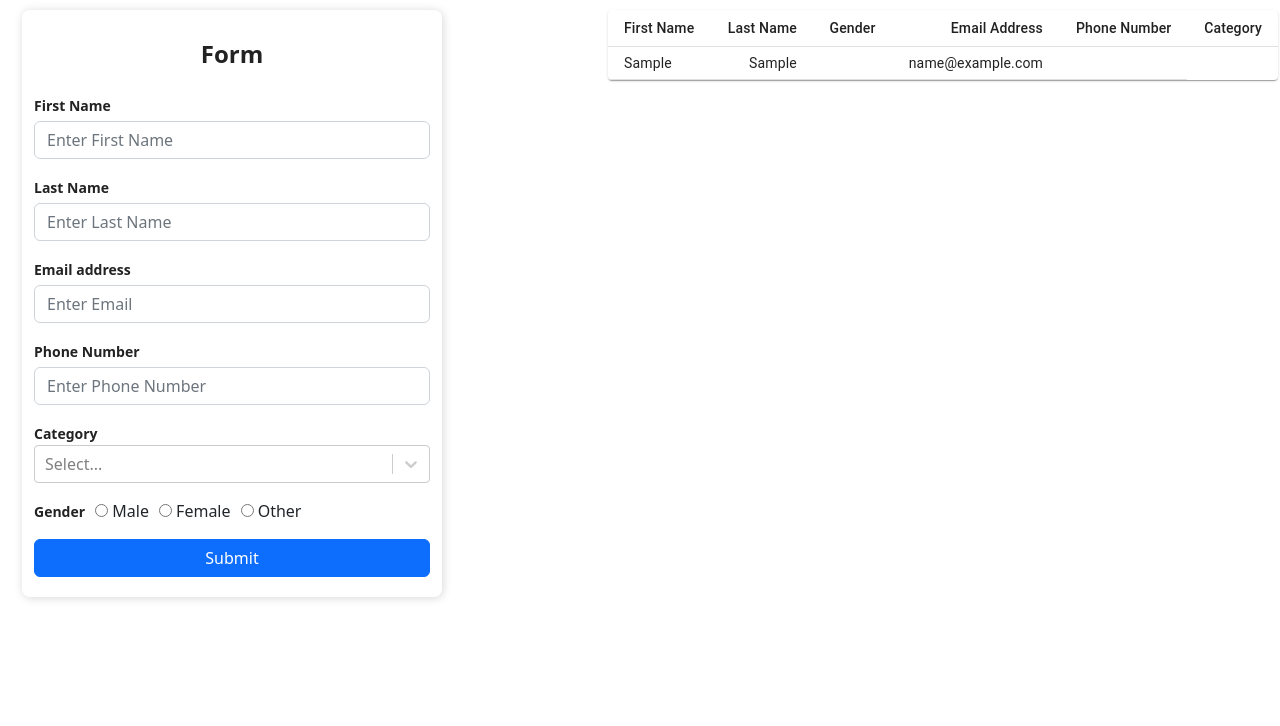
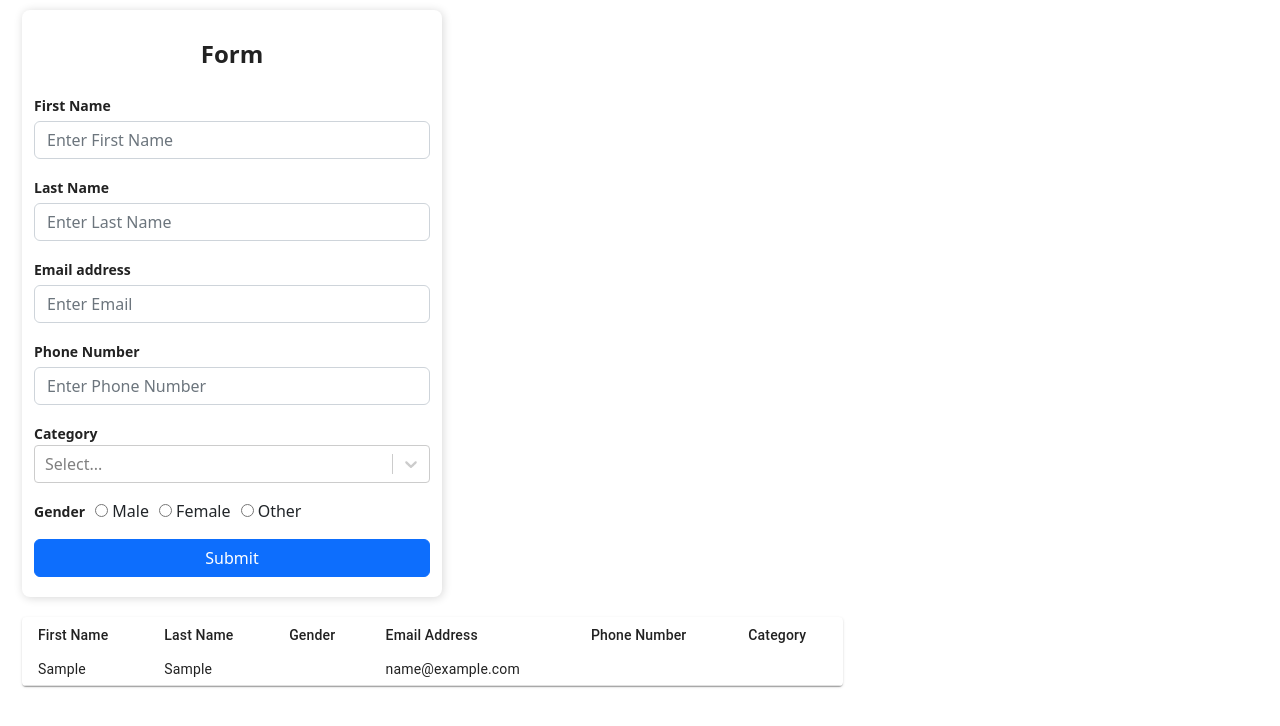
Before and after one commit to PromaChow/normalForm, a React (Create React App) app: page / in a window 1280 px wide. Both pictures are taken after typing "Sample", "Sample", "name@example.com", "5551234", "Sample" into the empty fields and a click on the button "Submit". Shown: the top 726 px of the page. Built offline with nearby package versions, Linux system fonts and the light colour scheme.

Commit message:
table sort of okay

```diff
--- a/src/Form.tsx
+++ b/src/Form.tsx
@@ -107,7 +107,7 @@ function Form() {
 
   return (
     <div className="row overflow-auto">
-      <div className="col-sm">
+      <div className="col">
         <div
           className="container-fluid"
           style={{
@@ -213,7 +213,7 @@ function Form() {
           </form>
         </div>
       </div>
-      <div className="col-sm">
+      <div className="col-8">
         <div
           className="container-fluid"
           style={{
@@ -229,13 +229,14 @@ function Form() {
               aria-label="a dense table"
             >
               <TableHead>
-                <TableRow>
-                  <TableCell>First Name</TableCell>
-                  <TableCell align="right">Last Name</TableCell>
-                  <TableCell align="right">Gender</TableCell>
-                  <TableCell align="right">Email Address</TableCell>
-                  <TableCell align="right">Phone Number</TableCell>
-                  <TableCell align="right">Category</TableCell>
+                <TableRow  sx={{ '&:last-child td, &:last-child th': { border: 0 } }}>
+                  <TableCell align="left">First Name</TableCell>
+                  <TableCell align="left">Last Name</TableCell>
+                  <TableCell align="left">Gender</TableCell>
+                  <TableCell align="left">Email Address</TableCell>
+                  <TableCell align="left">Phone Number</TableCell>
+                  <TableCell align="left">Category</TableCell>
+
                 </TableRow>
               </TableHead>
 
@@ -246,19 +247,13 @@ function Form() {
                       <TableCell component="th" scope="row">
                         {row.firstName}
                       </TableCell>
-                      <TableCell align="right">{row.lastName}</TableCell>
-                      <TableCell align="right">{row.gender}</TableCell>
-                      <TableCell align="right">{row.emailAddress}</TableCell>
-                      <TableCell align="right">{row.phone}</TableCell>
+                      <TableCell align="left" >{row.lastName}</TableCell>
+                      <TableCell align="left" >{row.gender}</TableCell>
+                      <TableCell align="left" >{row.emailAddress}</TableCell>
+                      <TableCell align="left" >{row.phone}</TableCell>
+                      <TableCell align="left" >{row.category.join(",")}</TableCell>
+                    </TableRow>
 
-                    </TableRow>
-                    {row.category.map((cat) => (
-                      <TableRow>
-                        <TableCell align="right">
-                          {cat}
-                        </TableCell>
-                      </TableRow>
-                    ))}
                   </Fragment>
                 ))}
               </TableBody>
```
